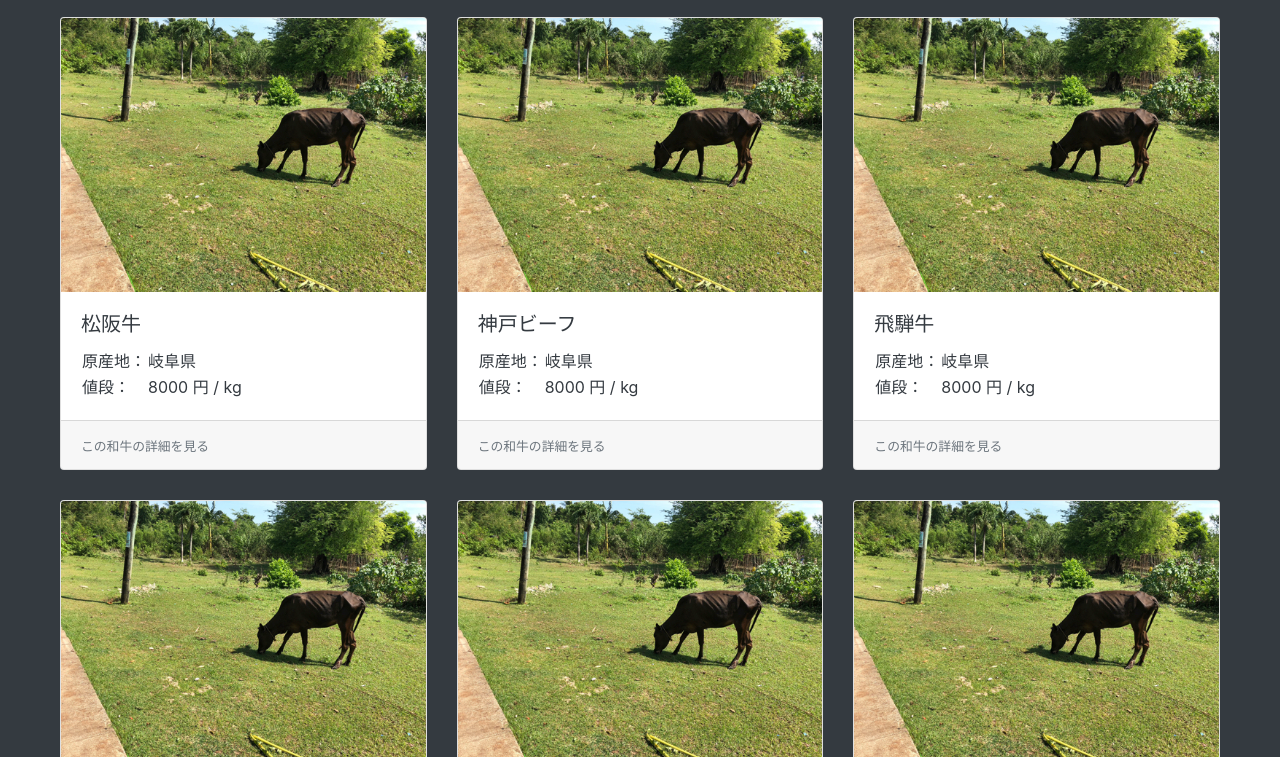
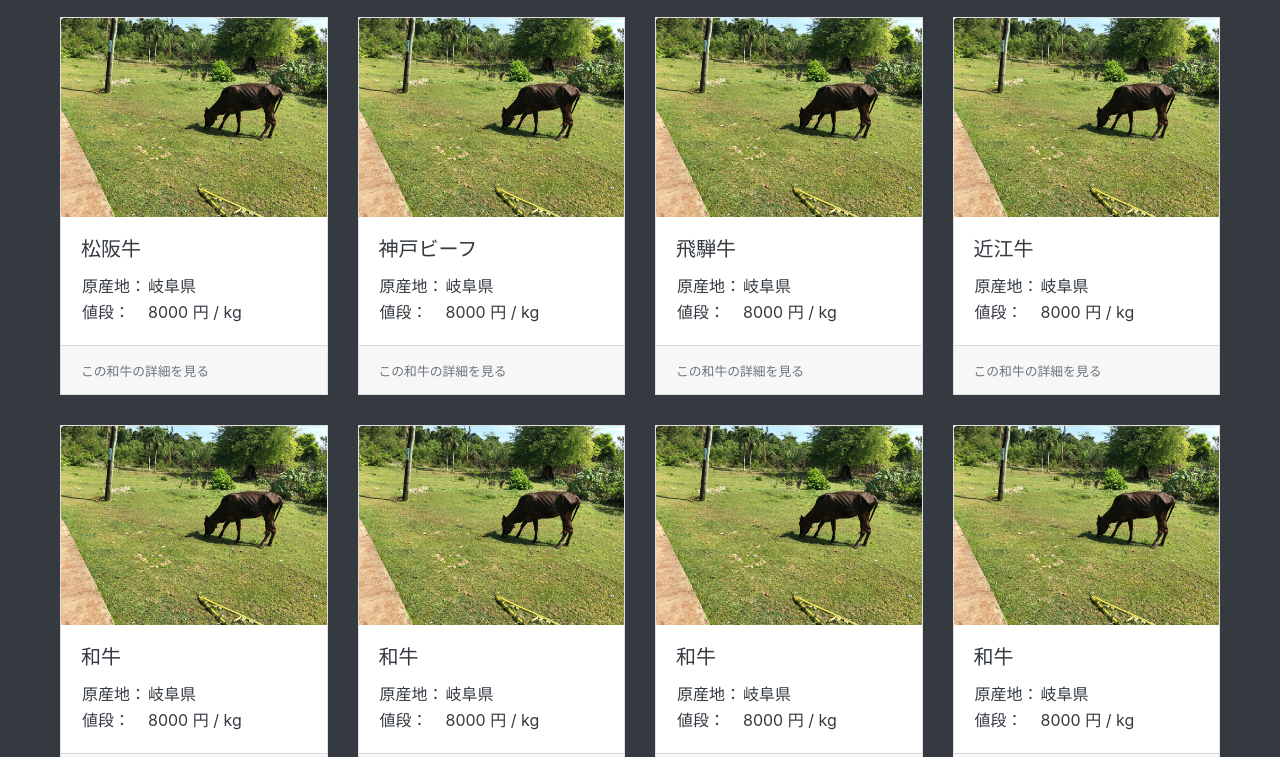
Before and after one commit to yuno2525/wagyu_price, a plain HTML site: page index.html in a window 1280 px wide. Shown: the part 43-800 px from the top of the page. Drawn offline with Linux system fonts and the light colour scheme.

Commit message:
style.cssのカードの角を変更

```diff
--- a/css/style.css
+++ b/css/style.css
@@ -57,3 +57,7 @@ footer {
   background-color: #343a40;
   text-align: center;
 }
+
+.card {
+  border-radius: 0;
+}
--- a/index.html
+++ b/index.html
@@ -85,8 +85,46 @@
           <small class="text-muted">この和牛の詳細を見る</small>
         </div>
       </a>
+      <a href="#" class="card">
+        <img class="card-img-top" src="img/ph_beaf.jpg">
+        <div class="card-body">
+          <h5 class="card-title">近江牛</h5>
+          <table>
+            <tr>
+              <td>原産地： </td>
+              <td>岐阜県</td>
+            </tr>
+            <tr>
+              <td>値段： </td>
+              <td>8000 円 / kg</td>
+            </tr>
+          </table>
+        </div>
+        <div class="card-footer">
+          <small class="text-muted">この和牛の詳細を見る</small>
+        </div>
+      </a>
     </div>
     <div class="card-deck row">
+      <a href="#" class="card">
+        <img class="card-img-top" src="img/ph_beaf.jpg">
+        <div class="card-body">
+          <h5 class="card-title">和牛</h5>
+          <table>
+            <tr>
+              <td>原産地： </td>
+              <td>岐阜県</td>
+            </tr>
+            <tr>
+              <td>値段： </td>
+              <td>8000 円 / kg</td>
+            </tr>
+          </table>
+        </div>
+        <div class="card-footer">
+          <small class="text-muted">この和牛の詳細を見る</small>
+        </div>
+      </a>
       <a href="#" class="card">
         <img class="card-img-top" src="img/ph_beaf.jpg">
         <div class="card-body">
```
